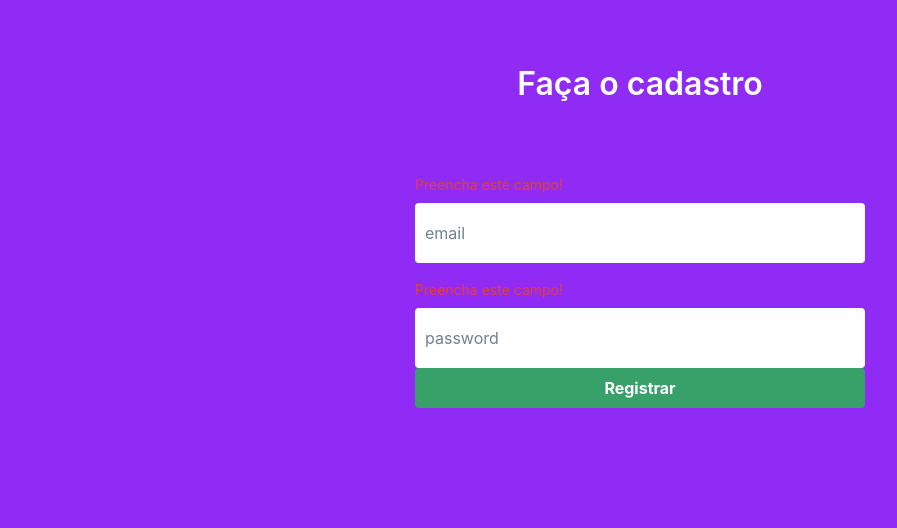
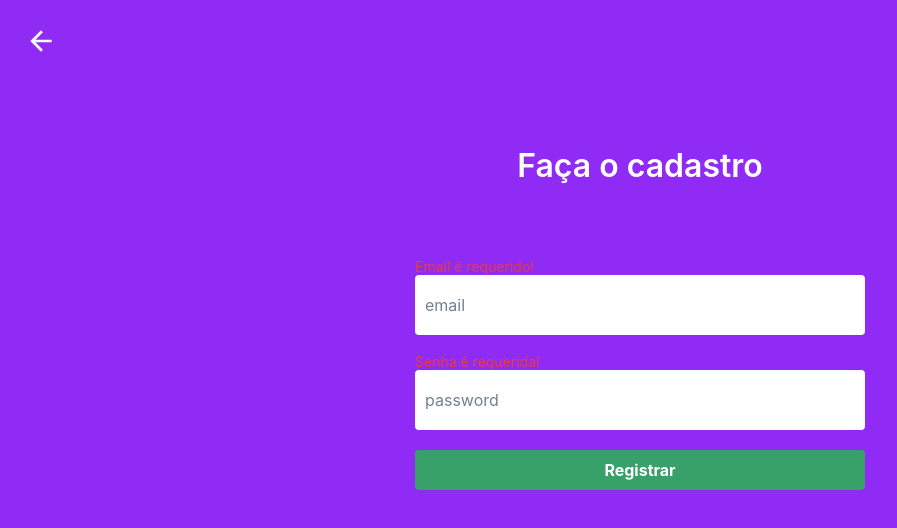
Before and after one commit to patrick-ddeus/dio-bank-react, a React (Create React App) app: page /register in a window 1280 px wide. Shown: the top 528 px of the page, without its empty margins (0-897 px from the left). Built offline with nearby package versions, Linux system fonts and the light colour scheme.

Commit message:
Create bank and account classes and protocols

```diff
--- a/src/api/Auth.ts
+++ b/src/api/Auth.ts
@@ -1,4 +1,4 @@
-import { AuthProtocols, ILogin } from "./AuthProtocols";
+import { AuthProtocols, ILogin } from "./Protocols/AuthProtocols";
 
 const db: ILogin[] = [
   {
@@ -18,30 +18,30 @@ function login({ email, password }: ILogin): Promise<string | Error> {
         if (userInDb) {
           resolve("Bem Vindo");
         } else {
-          reject(new Error("User not found"));
+          reject(new Error("Usuário ou Senha inválidos"));
         }
       }, 1200);
     }
   );
 }
 
-function register({email, password}: ILogin): Promise<string | Error>{
+function register({ email, password }: ILogin): Promise<string | Error> {
   return new Promise((resolve: (value: string) => void, reject) => {
     setTimeout(() => {
       const userInDb = db.find(
         (user) => user.email === email && user.password === password
       );
-        if(!userInDb){
-          db.push({email, password})
-          resolve("Usuário Cadastrado com sucesso!")
-        }else{
-          reject(new Error("Usuário já cadastrado!"))
+      if (!userInDb) {
+        db.push({ email, password });
+        resolve("Usuário Cadastrado com sucesso!");
+      } else {
+        reject(new Error("Usuário já cadastrado!"));
       }
     }, 1200);
-  })
+  });
 }
 
 export default {
   login,
-  register
+  register,
 } as AuthProtocols;
--- /dev/null
+++ b/src/api/Protocols/AccountProtocols.ts
@@ -0,0 +1,5 @@
+export default interface AccountProtocols{
+    deposit(value: number): void,
+    withdraw(value: number): void | Error,
+    getBalance(): number,
+}
--- /dev/null
+++ b/src/api/Protocols/BankProtocols.ts
@@ -0,0 +1,6 @@
+import Account from "../Account"
+
+export default interface BankProtocols{
+    createAccount: (initialBalance: number) => string,
+    getAccount: (accountNumber: string) => Account | undefined,
+}
--- a/src/pages/LoginPage/Form/index.tsx
+++ b/src/pages/LoginPage/Form/index.tsx
@@ -2,7 +2,7 @@ import React from "react";
 import { InputGroup, InputRightElement } from "@chakra-ui/react";
 import { ViewIcon, ViewOffIcon } from "@chakra-ui/icons";
 import InputField from "../../../components/InputField";
-import { ILogin } from "../../../api/AuthProtocols";
+import { ILogin } from "../../../api/Protocols/AuthProtocols";
 
 interface FormProps {
   form: ILogin;
@@ -19,7 +19,6 @@ const chakraStyles = {
   borderRadius: "base",
   display: "block",
 };
-
 
 const Form: React.FC<FormProps> = ({ form, setForm }) => {
   const [view, setView] = React.useState<boolean>(false);
--- a/src/pages/LoginPage/index.tsx
+++ b/src/pages/LoginPage/index.tsx
@@ -1,14 +1,27 @@
 import React from "react";
 import Form from "./Form";
 import Auth from "../../api/Auth";
-import { Box, Button, Center, Flex, Slide } from "@chakra-ui/react";
+import {
+  Alert,
+  AlertIcon,
+  Box,
+  Button,
+  Center,
+  Flex,
+  Slide,
+} from "@chakra-ui/react";
 import { useNavigate } from "react-router-dom";
-import { ILogin } from "../../api/AuthProtocols";
+import { ILogin } from "../../api/Protocols/AuthProtocols";
+
+interface ErroInterface {
+  status: boolean;
+  message: string;
+}
 
 const LoginPage: React.FC = () => {
   const [loading, setLoading] = React.useState<boolean>(false);
   const [form, setForm] = React.useState<ILogin>({ email: "", password: "" });
-
+  const errorRef = React.useRef<ErroInterface>({ status: false, message: "" });
   const navigate = useNavigate();
 
   function handleLoading(): void {
@@ -19,17 +32,21 @@ const LoginPage: React.FC = () => {
         setLoading(false);
       })
       .catch((err) => {
-        alert(err.message);
+        errorRef.current.status = true;
+        errorRef.current.message = err.message;
         setLoading(false);
       });
   }
 
   return (
     <Box minH={"100vh"} bg={"#902bf5"}>
-      <Slide
-        direction="top"
-        in={true}
-      >
+      {errorRef.current.status && (
+        <Alert status="error" justifyContent={"center"}>
+          <AlertIcon />
+          {errorRef.current.message}
+        </Alert>
+      )}
+      <Slide direction="top" in={true}>
         <Flex
           minH={"100vh"}
           width={"460px"}
--- a/src/pages/RegisterPage/index.tsx
+++ b/src/pages/RegisterPage/index.tsx
@@ -3,22 +3,27 @@ import {
   Flex,
   FormControl,
   FormErrorMessage,
-  FormHelperText,
   Slide,
 } from "@chakra-ui/react";
+import { ArrowBackIcon } from "@chakra-ui/icons";
 import InputField from "../../components/InputField";
 import React, { useState } from "react";
 import AuthButton from "../../components/AuthButton";
 import Auth from "../../api/Auth";
-import { ILogin } from "../../api/AuthProtocols";
+import { ILogin } from "../../api/Protocols/AuthProtocols";
 import { useNavigate } from "react-router-dom";
 
 const inputStyles = {
-  variant: "Flushed",
+  variant: "Outline",
   w: "100%",
   h: "60px",
   p: "8px 10px",
+  mb: "10px",
   borderRadius: "base",
+};
+
+const authButtonStyles = {
+  mt: "10px",
 };
 
 const RegisterPage: React.FC = () => {
@@ -39,6 +44,16 @@ const RegisterPage: React.FC = () => {
   return (
     <Box minH={"100vh"} bg={"#902bf5"}>
       <Slide direction="top" in={true}>
+        <ArrowBackIcon
+          w={8}
+          h={8}
+          color="white"
+          margin={25}
+          cursor="pointer"
+          zIndex={2}
+          position="relative"
+          onClick={() => navigate("/")}
+        />
         <Flex
           align={"center"}
           flexDir={"column"}
@@ -55,14 +70,9 @@ const RegisterPage: React.FC = () => {
           >
             Faça o cadastro
           </Box>
-          <FormControl
-            display={"flex"}
-            gap={"10px"}
-            flexDir={"column"}
-            isInvalid={isError}
-          >
+          <FormControl isInvalid={isError} isRequired>
             {!form.email && (
-              <FormErrorMessage>Preencha este campo!</FormErrorMessage>
+              <FormErrorMessage>Email é requerido!</FormErrorMessage>
             )}
             <InputField
               type="text"
@@ -72,8 +82,8 @@ const RegisterPage: React.FC = () => {
               onChangeFunc={handleForm}
               {...inputStyles}
             />
-            {!form.email && (
-              <FormErrorMessage>Preencha este campo!</FormErrorMessage>
+            {!form.password && (
+              <FormErrorMessage>Senha é requerida!</FormErrorMessage>
             )}
             <InputField
               type="text"
@@ -88,6 +98,7 @@ const RegisterPage: React.FC = () => {
             size="md"
             variant="solid"
             onClick={handleSubmit}
+            {...authButtonStyles}
           >
             Registrar
           </AuthButton>
```
Also changed, not shown: src/api/Account.ts (added, +26 -0 lines), src/api/Bank.ts (added, +31 -0 lines), src/api/Protocols/AuthProtocols.ts (renamed from src/api/AuthProtocols.ts). Lines whose indentation alone changed are shown as unchanged.
